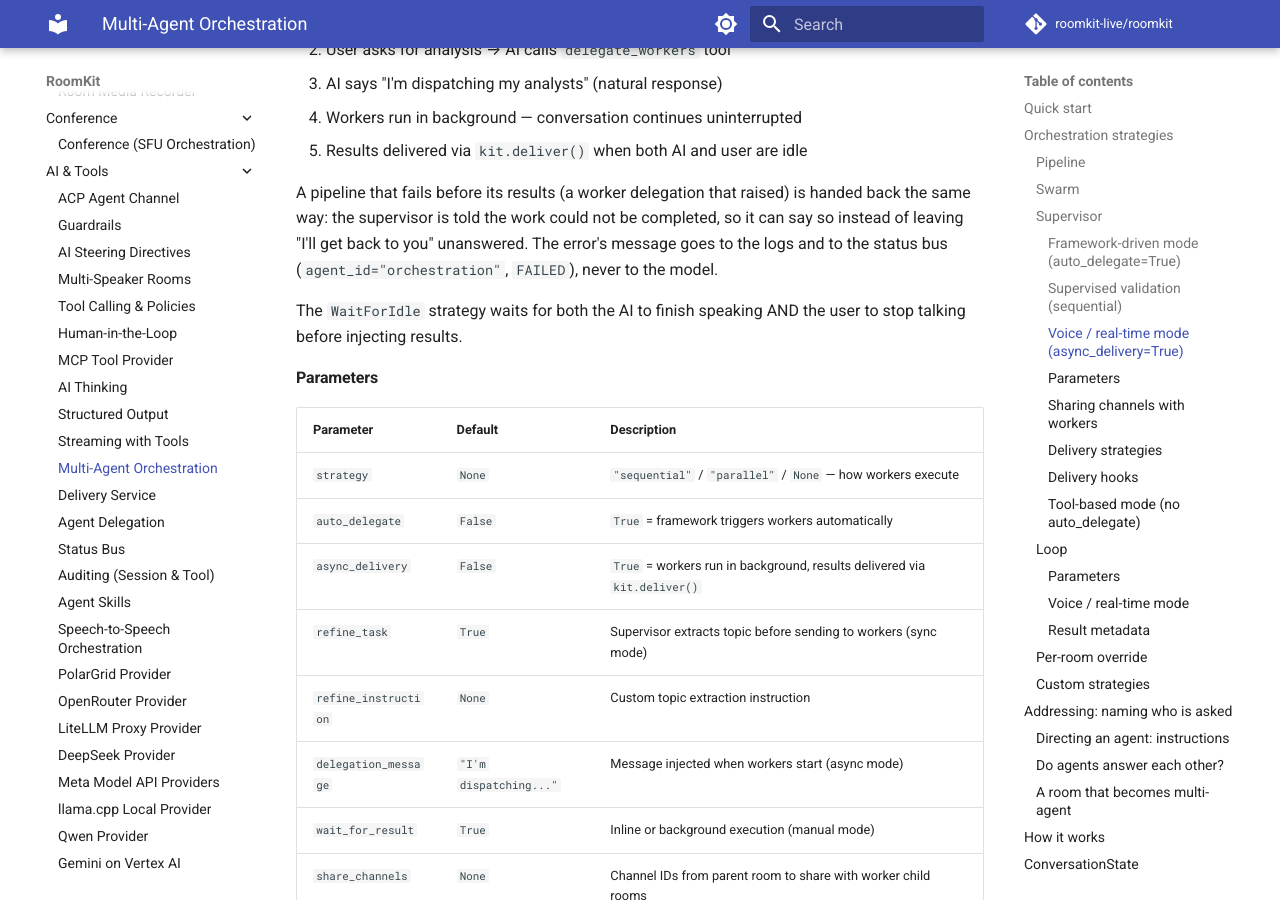
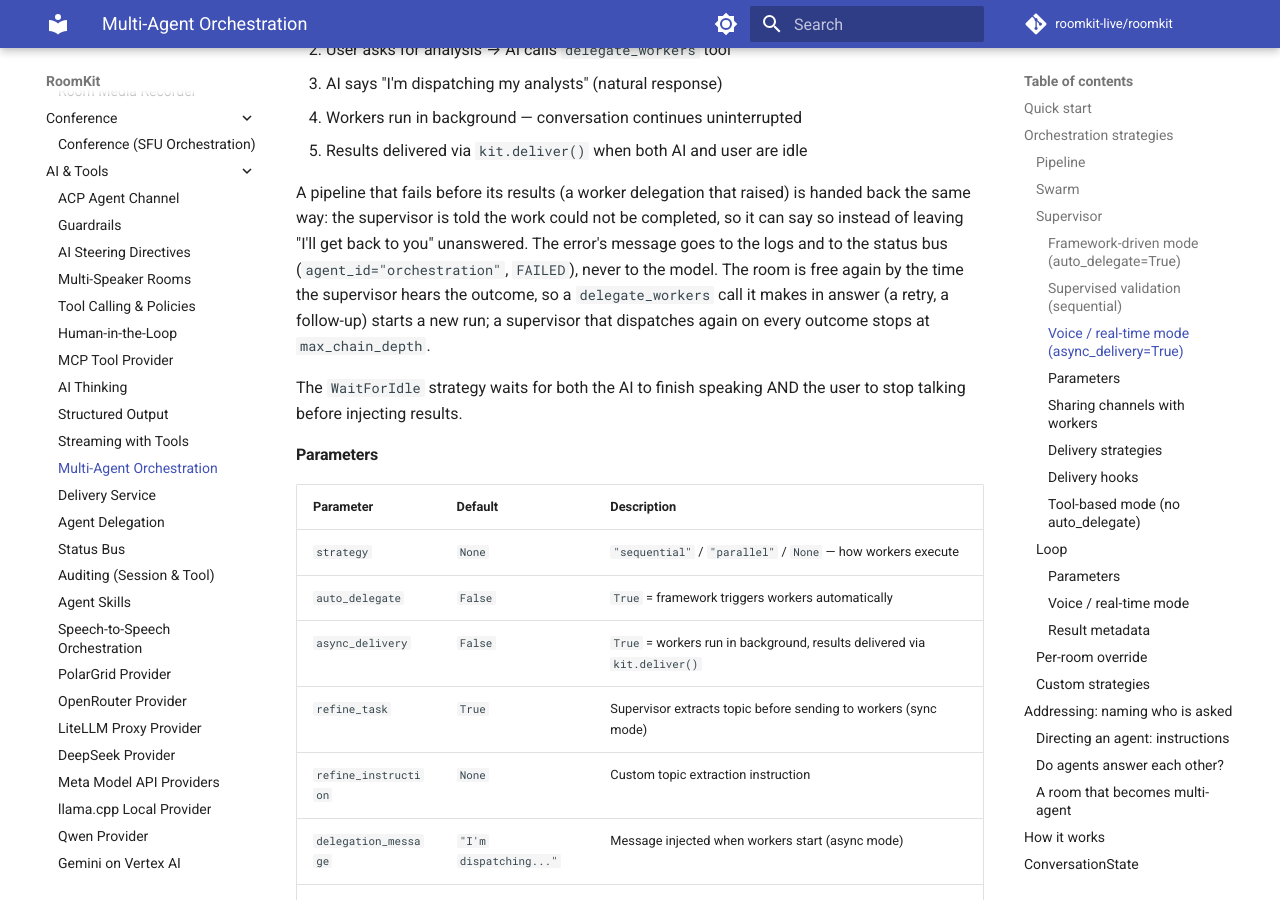
Before and after one commit to roomkit-live/roomkit-docs, an MkDocs documentation site: the page built from docs/guides/orchestration.md, in a window 1280 px wide and 900 px high, scrolled down 4857 px. Built offline with MkDocs 1.6.1 and Material for MkDocs 9.7.7, drawn with Linux system fonts in a browser that asks for light colours; comment, search, counter and statistics services are not loaded.

Commit message:
docs(orchestration): the room is free when the supervisor hears its background outcome, so a follow-up dispatch runs (RMK-451)

```diff
--- a/docs/guides/orchestration.md
+++ b/docs/guides/orchestration.md
@@ -215,7 +215,7 @@ Flow:
 4. Workers run in background — conversation continues uninterrupted
 5. Results delivered via `kit.deliver()` when both AI and user are idle
 
-A pipeline that fails before its results (a worker delegation that raised) is handed back the same way: the supervisor is told the work could not be completed, so it can say so instead of leaving "I'll get back to you" unanswered. The error's message goes to the logs and to the status bus (`agent_id="orchestration"`, `FAILED`), never to the model.
+A pipeline that fails before its results (a worker delegation that raised) is handed back the same way: the supervisor is told the work could not be completed, so it can say so instead of leaving "I'll get back to you" unanswered. The error's message goes to the logs and to the status bus (`agent_id="orchestration"`, `FAILED`), never to the model. The room is free again by the time the supervisor hears the outcome, so a `delegate_workers` call it makes in answer (a retry, a follow-up) starts a new run; a supervisor that dispatches again on every outcome stops at `max_chain_depth`.
 
 The `WaitForIdle` strategy waits for both the AI to finish speaking AND the user to stop talking before injecting results.
 
```
